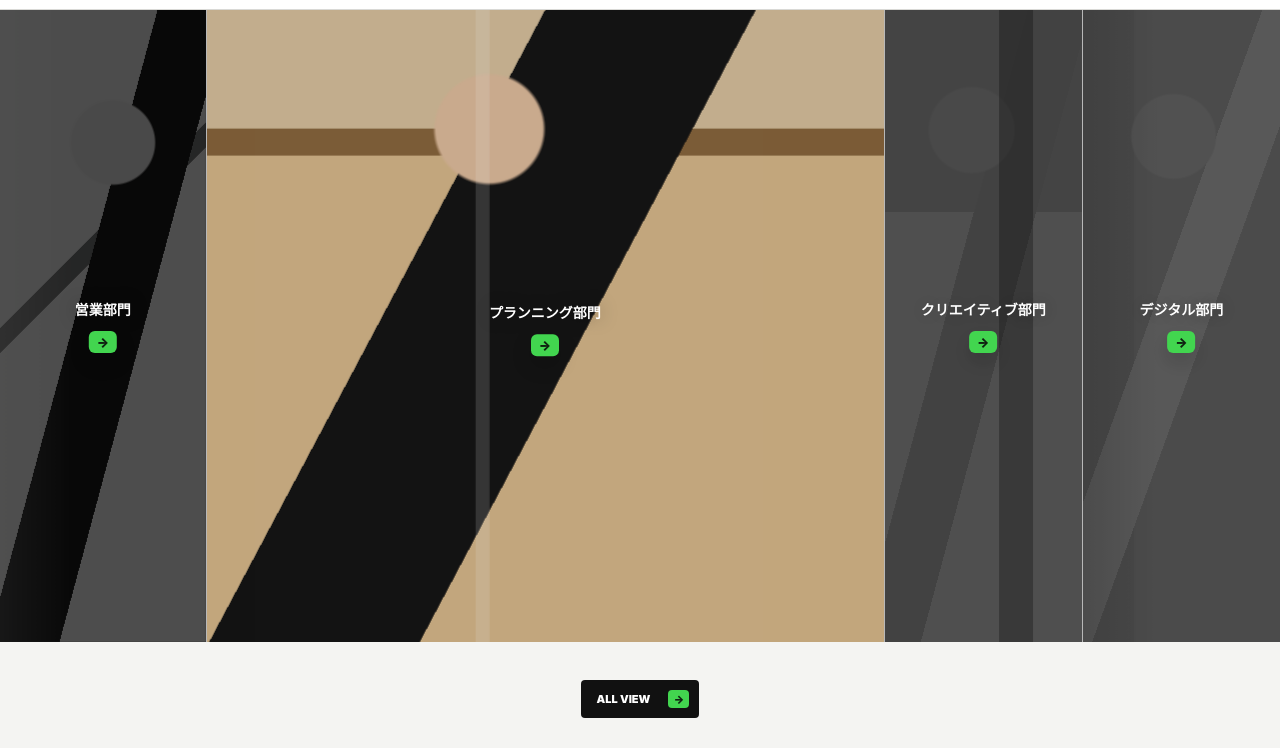
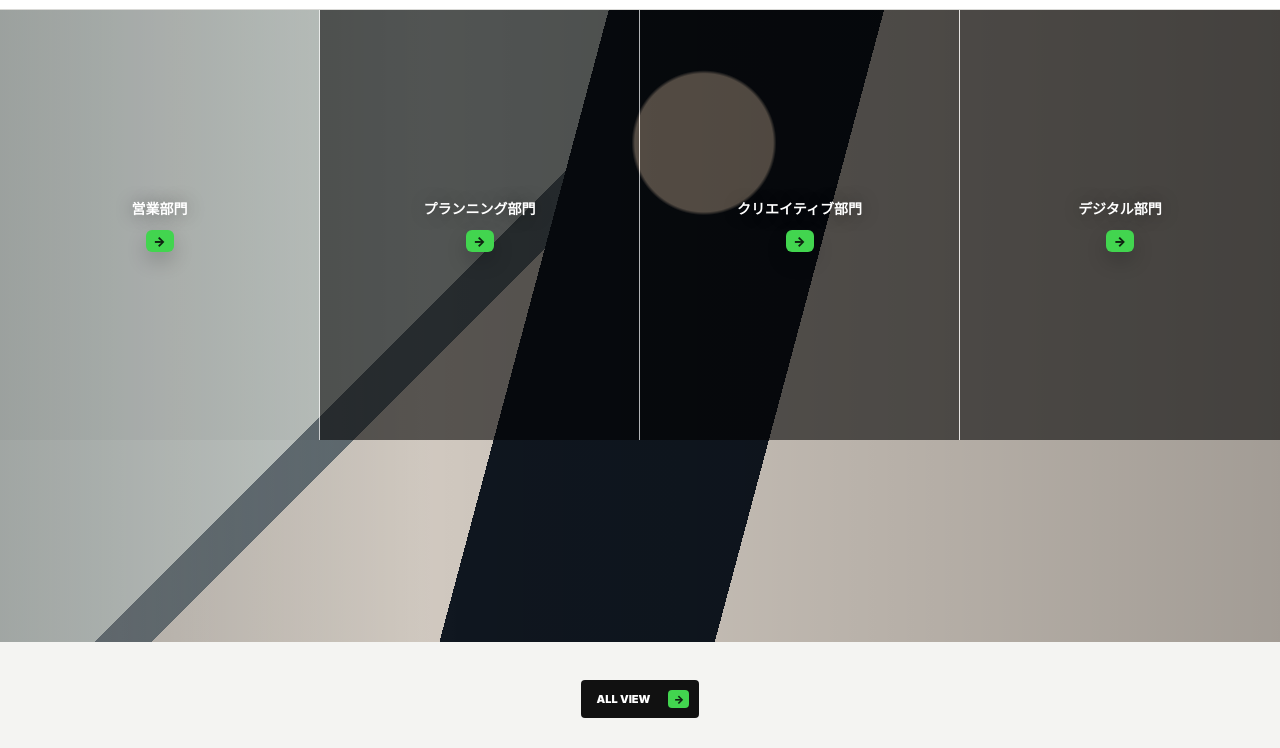
Before and after one commit to shoeik/mv-code, a plain HTML site: page works/people-card-focus-gallery/implementation/index.html in a window 1280 px wide. Shown: the part 52-800 px from the top of the page. Drawn offline with Linux system fonts and the light colour scheme.

Commit message:
Update people gallery active background

```diff
--- a/works/people-card-focus-gallery/implementation/index.html
+++ b/works/people-card-focus-gallery/implementation/index.html
@@ -27,7 +27,10 @@
 
   <main class="page-shell">
     <section class="people-gallery" aria-label="People gallery">
-      <div class="gallery-track" data-role="track"></div>
+      <div class="gallery-stage">
+        <div class="active-backdrop" data-role="backdrop"></div>
+        <div class="gallery-track" data-role="track"></div>
+      </div>
       <a class="all-view" href="#">
         <span>ALL VIEW</span>
         <span>→</span>
--- a/works/people-card-focus-gallery/implementation/script.js
+++ b/works/people-card-focus-gallery/implementation/script.js
@@ -22,15 +22,8 @@ const people = [
 ];
 
 const track = document.querySelector('[data-role="track"]');
-let activeIndex = -1;
-let rotateTimer = 0;
-let resumeTimer = 0;
-const sequence = [-1, 0, 1, 2, 3];
-let sequenceIndex = 0;
-
-function columnsFor(index) {
-  return index;
-}
+const backdrop = document.querySelector('[data-role="backdrop"]');
+let activeIndex = 0;
 
 function render() {
   track.innerHTML = "";
@@ -39,10 +32,8 @@ function render() {
     card.className = "person-card";
     card.type = "button";
     card.style.setProperty("--photo", person.photo);
-    card.style.flexGrow = "1";
     card.style.setProperty("--shade", "rgba(0, 0, 0, 0.54)");
     card.innerHTML = `
-      <span class="photo-layer" aria-hidden="true"></span>
       <span class="card-content">
         <span class="role">${person.role}</span>
         <span class="arrow">→</span>
@@ -55,46 +46,23 @@ function render() {
   });
 }
 
-function setActive(index, restart = false) {
-  activeIndex = index < 0 ? -1 : (index + people.length) % people.length;
-  columnsFor(activeIndex);
+function setActive(index) {
+  activeIndex = (index + people.length) % people.length;
+  backdrop.style.setProperty("--active-photo", people[activeIndex].photo);
+
   [...track.children].forEach((card, cardIndex) => {
     const isActive = cardIndex === activeIndex;
-    const isCompressed = activeIndex >= 0 && !isActive;
-    const photo = card.querySelector(".photo-layer");
 
     card.classList.toggle("is-active", cardIndex === activeIndex);
-    card.classList.toggle("is-compressed", isCompressed);
     card.setAttribute("aria-pressed", String(isActive));
-    card.style.flexGrow = isActive ? "3.2" : isCompressed ? "0.92" : "1";
-    card.style.setProperty("--shade", isActive ? "rgba(0, 0, 0, 0.1)" : isCompressed ? "rgba(0, 0, 0, 0.62)" : "rgba(0, 0, 0, 0.54)");
-    photo.style.filter = isActive ? "grayscale(0)" : "grayscale(1)";
-    photo.style.scale = isActive ? "1.04" : "1";
+    card.style.setProperty("--shade", isActive ? "rgba(0, 0, 0, 0.03)" : "rgba(0, 0, 0, 0.58)");
   });
-
-  if (restart) pauseRotation();
-}
-
-function startRotation() {
-  window.clearInterval(rotateTimer);
-  rotateTimer = window.setInterval(() => {
-    sequenceIndex = (sequenceIndex + 1) % sequence.length;
-    setActive(sequence[sequenceIndex]);
-  }, 2300);
-}
-
-function pauseRotation() {
-  sequenceIndex = Math.max(0, sequence.indexOf(activeIndex));
-  window.clearInterval(rotateTimer);
-  window.clearTimeout(resumeTimer);
-  resumeTimer = window.setTimeout(startRotation, 4500);
 }
 
 window.addEventListener("keydown", (event) => {
-  if (event.key === "ArrowRight") setActive(activeIndex + 1, true);
-  if (event.key === "ArrowLeft") setActive(activeIndex - 1, true);
+  if (event.key === "ArrowRight") setActive(activeIndex + 1);
+  if (event.key === "ArrowLeft") setActive(activeIndex - 1);
 });
 
 render();
-setActive(-1);
-startRotation();
+setActive(0);
--- a/works/people-card-focus-gallery/implementation/style.css
+++ b/works/people-card-focus-gallery/implementation/style.css
@@ -13,9 +13,11 @@
 body {
   margin: 0;
   min-height: 100vh;
+  min-width: 1120px;
   color: var(--ink);
   font-family: Inter, "Helvetica Neue", Arial, sans-serif;
   background: var(--paper);
+  overflow-x: auto;
 }
 
 a,
@@ -114,9 +116,38 @@ button {
   align-items: stretch;
 }
 
+.gallery-stage {
+  position: relative;
+  min-height: 430px;
+  overflow: hidden;
+  background: #222;
+}
+
+.active-backdrop {
+  position: absolute;
+  inset: 0;
+  z-index: 1;
+  background: var(--active-photo);
+  background-position: center;
+  background-size: cover;
+  transition: background 520ms ease, filter 520ms ease;
+}
+
+.active-backdrop::after {
+  content: "";
+  position: absolute;
+  inset: 0;
+  background:
+    linear-gradient(90deg, rgba(0, 0, 0, 0.2), transparent 34%, rgba(0, 0, 0, 0.22)),
+    rgba(0, 0, 0, 0.1);
+}
+
 .gallery-track {
-  display: flex;
-  min-height: 430px;
+  position: relative;
+  z-index: 3;
+  display: grid;
+  grid-template-columns: repeat(4, minmax(0, 1fr));
+  min-height: inherit;
 }
 
 .person-card {
@@ -127,11 +158,10 @@ button {
   border-right: 1px solid rgba(255, 255, 255, 0.68);
   padding: 0;
   color: #fff;
-  background: #222;
+  background: transparent;
   cursor: pointer;
   text-align: center;
-  flex: 1 1 0;
-  transition: flex 760ms cubic-bezier(0.18, 0.82, 0.2, 1);
+  transition: background 360ms ease;
 }
 
 .person-card:last-child {
@@ -145,43 +175,14 @@ button {
   pointer-events: none;
 }
 
-.photo-layer {
-  position: absolute;
-  inset: 0;
-  z-index: 1;
-  background: var(--photo);
-  background-position: center;
-  background-size: cover;
-  filter: grayscale(1);
-  transition: filter 620ms ease, scale 760ms cubic-bezier(0.18, 0.82, 0.2, 1);
-}
-
 .person-card::after {
   z-index: 2;
   background: var(--shade, rgba(0, 0, 0, 0.54));
   transition: background 520ms ease;
 }
 
-.person-card.is-active {
-  flex-grow: 3.2;
-}
-
-.person-card.is-compressed {
-  flex-grow: 0.92;
-}
-
-.person-card.is-active .photo-layer {
-  filter: var(--tone, grayscale(0));
-  scale: 1.04;
-}
-
 .person-card.is-active::after {
-  background: rgba(0, 0, 0, 0.1);
-}
-
-.person-card.is-active + .person-card::after,
-.person-card:has(+ .person-card.is-active)::after {
-  background: rgba(0, 0, 0, 0.66);
+  background: rgba(0, 0, 0, 0.03);
 }
 
 .card-content {
@@ -194,11 +195,6 @@ button {
   justify-items: center;
   width: min(200px, 78%);
   translate: -50% -50%;
-  transition: translate 620ms cubic-bezier(0.18, 0.82, 0.2, 1);
-}
-
-.person-card.is-active .card-content {
-  translate: -50% -44%;
 }
 
 .role {
@@ -247,41 +243,3 @@ button {
   color: #0f2111;
   background: var(--green);
 }
-
-@media (max-width: 800px) {
-  :root {
-    --header-h: 58px;
-  }
-
-  .site-header {
-    grid-template-columns: 1fr auto;
-  }
-
-  .nav {
-    display: none;
-  }
-
-  .brand strong {
-    font-size: 21px;
-  }
-
-  .gallery-track {
-    display: grid;
-    grid-template-columns: 1fr;
-    min-height: auto;
-  }
-
-  .person-card {
-    min-height: 260px;
-    border-right: 0;
-    border-bottom: 1px solid rgba(255, 255, 255, 0.68);
-  }
-
-  .photo-layer {
-    filter: grayscale(0);
-  }
-
-  .person-card::after {
-    background: rgba(0, 0, 0, 0.26);
-  }
-}
```
Also changed, not shown: 3 other files.
